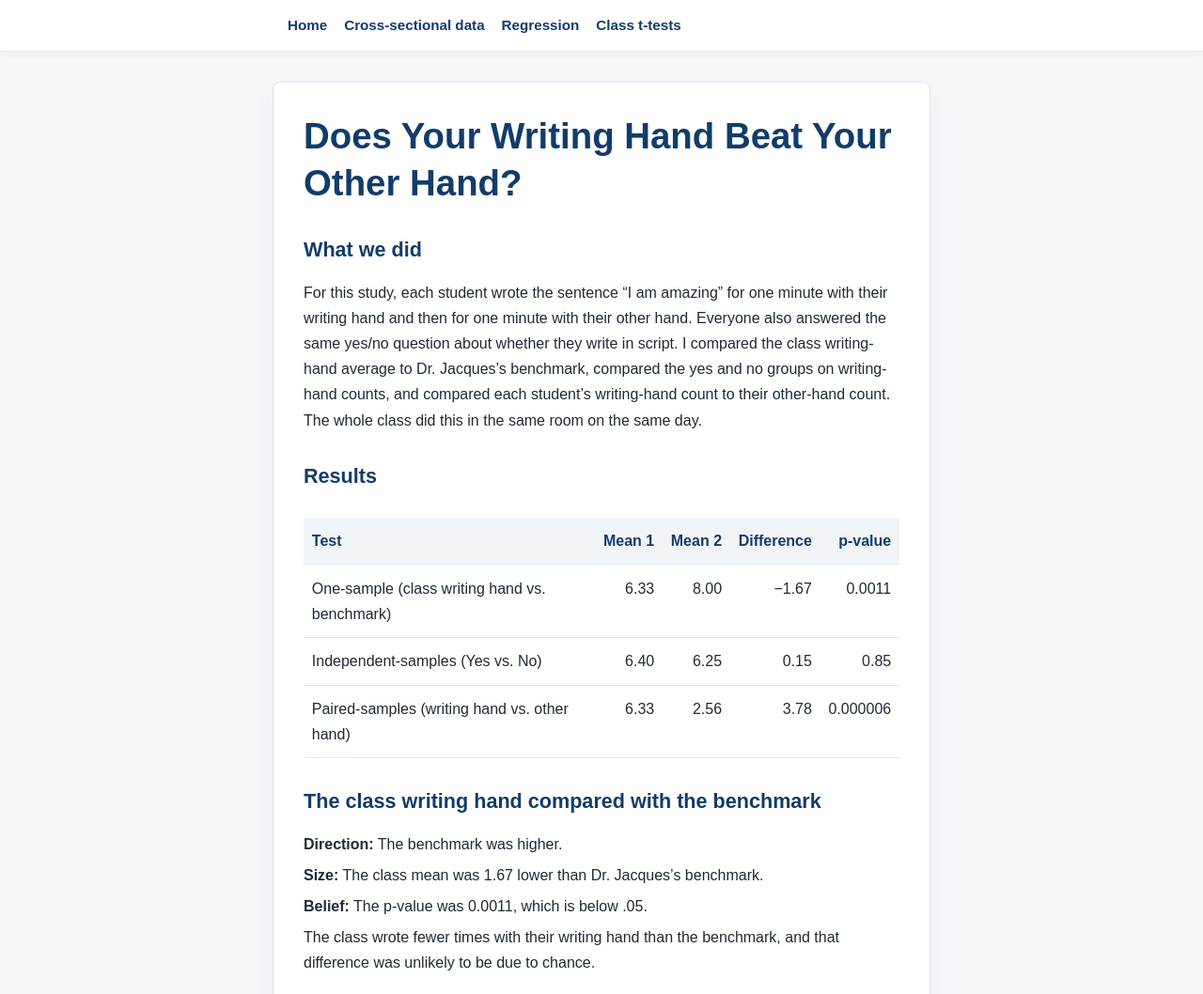
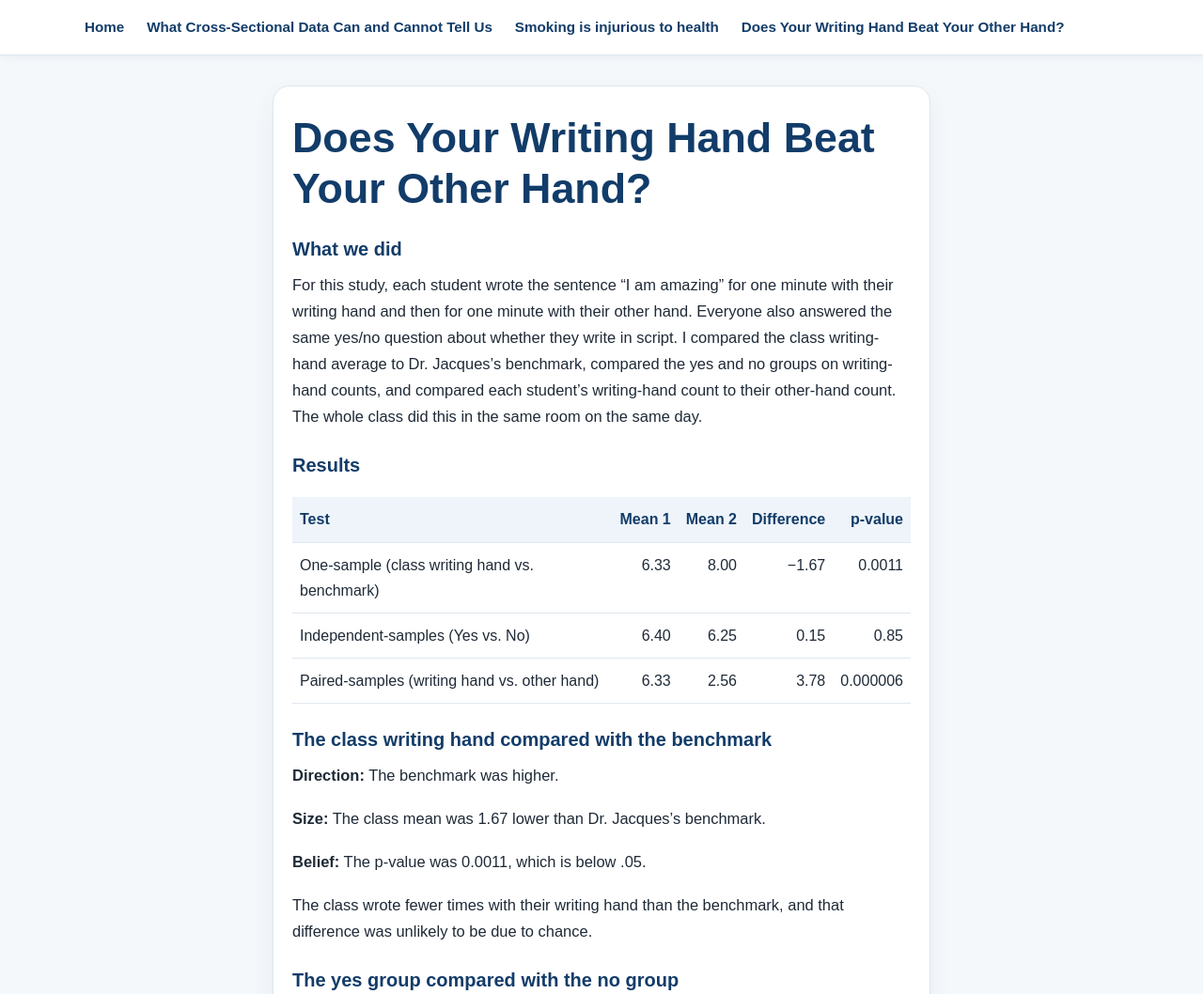
Before and after one commit to Nabin51/portfolio, a plain HTML site: page ttest.html in a window 1280 px wide. Shown: the top 1058 px of the page at 94% size. Drawn offline with Linux system fonts and the light colour scheme.

Commit message:
Refactor ttest.html for better styling-assnment 8
Updated HTML structure and styling for improved layout and readability.

```diff
--- a/ttest.html
+++ b/ttest.html
@@ -2,103 +2,114 @@
 <html lang="en">
 <head>
   <meta charset="UTF-8">
-  <meta name="viewport" content="width=device-width, initial-scale=1">
+  <meta name="viewport" content="width=device-width, initial-scale=1.0">
   <title>Does Your Writing Hand Beat Your Other Hand?</title>
   <style>
     :root {
-      color-scheme: light;
-      font-family: Arial, Helvetica, sans-serif;
-      line-height: 1.7;
-      color: #202a35;
-      background: #f5f7fa;
+      --navy: #123c69;
+      --blue: #2b6cb0;
+      --blue-soft: #dfeefb;
+      --green: #2f8f73;
+      --green-soft: #e4f5ef;
+      --text: #1f2a37;
+      --muted: #5f6c7b;
+      --card: #ffffff;
+      --bg: #f4f8fb;
+      --line: #dfe7ee;
+      --shadow: 0 10px 24px rgba(18, 60, 105, 0.06);
     }
 
     * { box-sizing: border-box; }
 
     body {
       margin: 0;
-      background: #f5f7fa;
-      color: #202a35;
+      font-family: Arial, Helvetica, sans-serif;
+      background: var(--bg);
+      color: var(--text);
+      line-height: 1.7;
     }
 
     nav {
-      background: #ffffff;
-      border-bottom: 1px solid #dfe7ee;
+      background: var(--card);
+      border-bottom: 1px solid var(--line);
       box-shadow: 0 2px 8px rgba(18, 60, 105, 0.06);
     }
 
     nav .container {
-      max-width: 700px;
+      width: min(1100px, calc(100% - 32px));
       margin: 0 auto;
       display: flex;
-      gap: 18px;
+      gap: 24px;
+      align-items: center;
       flex-wrap: wrap;
-      padding: 14px 16px;
+      padding: 16px 0;
     }
 
     nav a {
-      color: #123c69;
+      color: var(--navy);
       text-decoration: none;
       font-weight: 700;
       font-size: 0.95rem;
     }
 
-    nav a:hover {
-      text-decoration: underline;
-    }
+    nav a:hover { text-decoration: underline; }
 
     main {
       width: min(100% - 2rem, 700px);
-      margin: 2rem auto;
-      padding: 2rem;
-      background: #ffffff;
-      border: 1px solid #e1e6eb;
-      border-radius: 8px;
-      box-shadow: 0 10px 24px rgba(18, 60, 105, 0.06);
+      margin: 32px auto 40px;
+      background: var(--card);
+      border: 1px solid var(--line);
+      border-radius: 18px;
+      box-shadow: var(--shadow);
+      padding: 28px 20px 20px;
     }
 
-    h1, h2, h3 {
-      line-height: 1.3;
-      color: #123c69;
+    h1,
+    h2,
+    h3 {
+      margin-top: 0;
+      color: var(--navy);
+      line-height: 1.2;
     }
 
     h1 {
-      margin-top: 0;
-      margin-bottom: 1rem;
-      font-size: clamp(1.8rem, 4vw, 2.4rem);
+      font-size: clamp(2rem, 5vw, 2.8rem);
+      margin-bottom: 14px;
     }
 
     h2 {
-      margin-top: 2rem;
-      font-size: 1.35rem;
+      font-size: 1.25rem;
+      margin-top: 26px;
+      margin-bottom: 12px;
     }
 
     p {
-      margin: 0 0 1rem;
-      color: #202a35;
+      margin: 0 0 18px;
+      font-size: 1.03rem;
+      color: var(--text);
     }
 
-    .table-wrap {
+    .results-wrap {
       overflow-x: auto;
     }
 
     table {
       width: 100%;
       border-collapse: collapse;
-      margin-top: 0.75rem;
+      margin-top: 10px;
       font-variant-numeric: tabular-nums;
     }
 
     th, td {
-      padding: 0.7rem 0.55rem;
-      border-bottom: 1px solid #dfe7ee;
+      padding: 10px 8px;
+      border-bottom: 1px solid var(--line);
       text-align: left;
       vertical-align: top;
     }
 
     th {
-      background: #f1f4f7;
-      color: #123c69;
+      background: #eef4fa;
+      color: var(--navy);
     }
 
     td:not(:first-child),
@@ -107,32 +118,27 @@
       white-space: nowrap;
     }
 
-    .writeup p {
-      margin: 0.35rem 0;
-    }
-
-    .home-link {
-      margin-top: 2rem;
+    .home-link,
+    footer {
+      text-align: center;
     }
 
     footer {
       width: min(100% - 2rem, 700px);
-      margin: 0 auto 2rem;
-      color: #586574;
-      text-align: center;
-      font-size: 0.85rem;
-      line-height: 1.6;
+      margin: 0 auto 24px;
+      color: var(--muted);
+      font-size: 0.8rem;
+      line-height: 1.7;
     }
 
-    @media (max-width: 520px) {
+    @media (max-width: 600px) {
       main {
-        margin: 1rem auto;
-        padding: 1.25rem;
+        margin: 20px auto;
+        padding: 18px 14px 14px;
       }
 
-      th, td {
-        padding: 0.55rem 0.4rem;
-        font-size: 0.9rem;
+      nav .container {
+        gap: 12px;
       }
     }
   </style>
@@ -141,23 +147,20 @@
   <nav>
     <div class="container">
       <a href="index.html">Home</a>
-      <a href="cross-sectional.html">Cross-sectional data</a>
-      <a href="regression.html">Regression</a>
-      <a href="ttest.html">Class t-tests</a>
+      <a href="cross-sectional.html">What Cross-Sectional Data Can and Cannot Tell Us</a>
+      <a href="regression.html">Smoking is injurious to health</a>
+      <a href="ttest.html">Does Your Writing Hand Beat Your Other Hand?</a>
     </div>
   </nav>
 
   <main>
     <h1>Does Your Writing Hand Beat Your Other Hand?</h1>
 
-    <section>
     <h2>What we did</h2>
     <p>For this study, each student wrote the sentence “I am amazing” for one minute with their writing hand and then for one minute with their other hand. Everyone also answered the same yes/no question about whether they write in script. I compared the class writing-hand average to Dr. Jacques’s benchmark, compared the yes and no groups on writing-hand counts, and compared each student’s writing-hand count to their other-hand count. The whole class did this in the same room on the same day.</p>
-    </section>
 
-    <section>
     <h2>Results</h2>
-      <div class="table-wrap">
+    <div class="results-wrap">
       <table>
         <thead>
           <tr>
@@ -193,41 +196,30 @@
         </tbody>
       </table>
     </div>
-    </section>
 
-    <section class="writeup">
     <h2>The class writing hand compared with the benchmark</h2>
     <p><strong>Direction:</strong> The benchmark was higher.</p>
     <p><strong>Size:</strong> The class mean was 1.67 lower than Dr. Jacques’s benchmark.</p>
     <p><strong>Belief:</strong> The p-value was 0.0011, which is below .05.</p>
     <p>The class wrote fewer times with their writing hand than the benchmark, and that difference was unlikely to be due to chance.</p>
-    </section>
 
-    <section class="writeup">
     <h2>The yes group compared with the no group</h2>
     <p><strong>Direction:</strong> The yes group was slightly higher.</p>
     <p><strong>Size:</strong> The yes group mean was 0.15 higher than the no group mean.</p>
     <p><strong>Belief:</strong> The p-value was 0.85, which is above .05.</p>
     <p>The yes and no groups were very similar, and the difference was not strong enough to say it was unlikely to be due to chance.</p>
-    </section>
 
-    <section class="writeup">
     <h2>Writing hand compared with other hand</h2>
     <p><strong>Direction:</strong> The writing hand was higher.</p>
     <p><strong>Size:</strong> The writing-hand mean was 3.78 higher than the other-hand mean.</p>
     <p><strong>Belief:</strong> The p-value was 0.000006, which is below .05.</p>
     <p>Within the same students, the writing hand produced more counts than the other hand, and the difference was unlikely to be due to chance.</p>
-    </section>
 
-    <section>
     <h2>In plain words</h2>
     <p>The class was below the benchmark, but students wrote more with their writing hand than with their other hand. The yes and no groups had very similar writing-hand counts, and the results do not show that the yes/no answer caused any difference.</p>
-    </section>
 
-    <section>
     <h2>What I would do differently</h2>
     <p>This study was useful, but it had some real limits. The class was small, so splitting it into yes and no groups left very few students in each group, which made it harder to detect a meaningful difference. Everyone wrote with their writing hand first, so practice and tiredness likely affected the second round and got mixed into the results. The data came from one room on one day, so it does not tell us much about people outside this class. Also, even when a difference appears, it does not prove that the yes/no answer caused it.</p>
-    </section>
 
     <p class="home-link"><a href="index.html">Home</a></p>
   </main>
```
Lines whose indentation alone changed are shown as unchanged.
